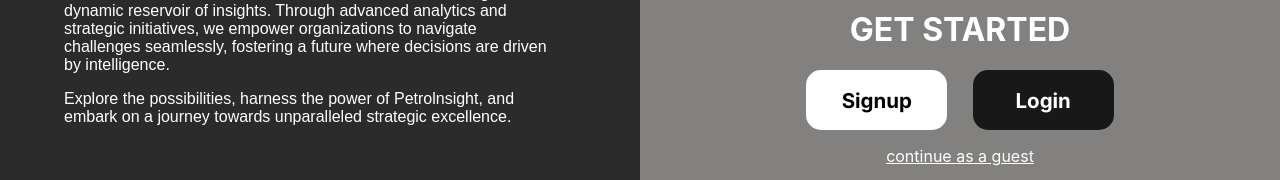
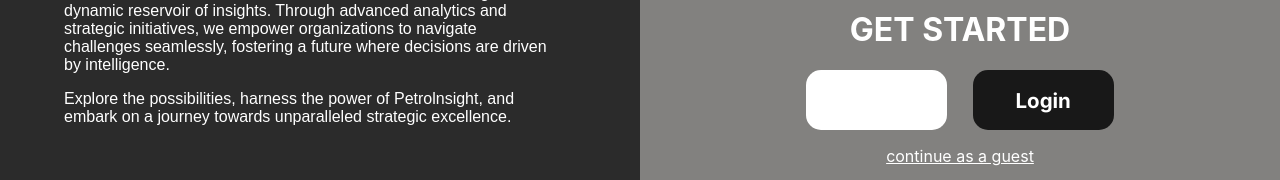
Before and after one commit to Shreyaanp/Ecoinnovators-frontend, a React (Create React App) app: page / in a window 1280 px wide. In both pictures the pointer is over the button "Signup". Shown: the part 281-461 px from the top of the page. Built offline with nearby package versions, Linux system fonts and the light colour scheme; a web font is replaced by a local one.

Commit message:
Home page done

```diff
--- a/src/Screens/Home.css
+++ b/src/Screens/Home.css
@@ -69,5 +69,5 @@
 
 .authBtn:hover{
     background-color: white;
-    color: black;
+    color: blac;
 }
```
